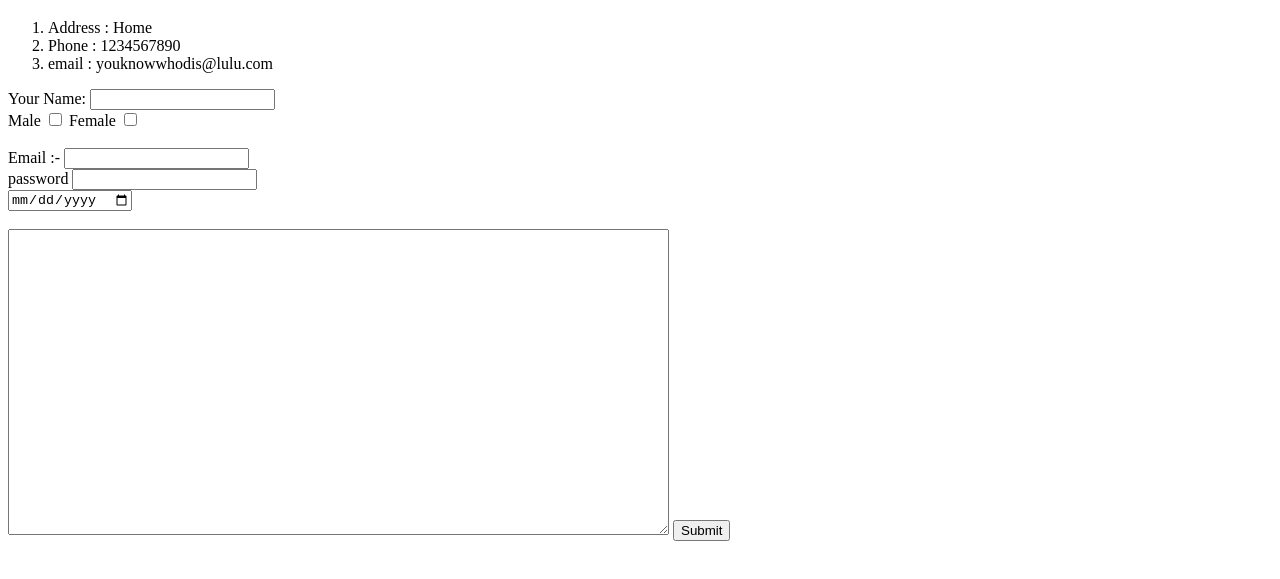
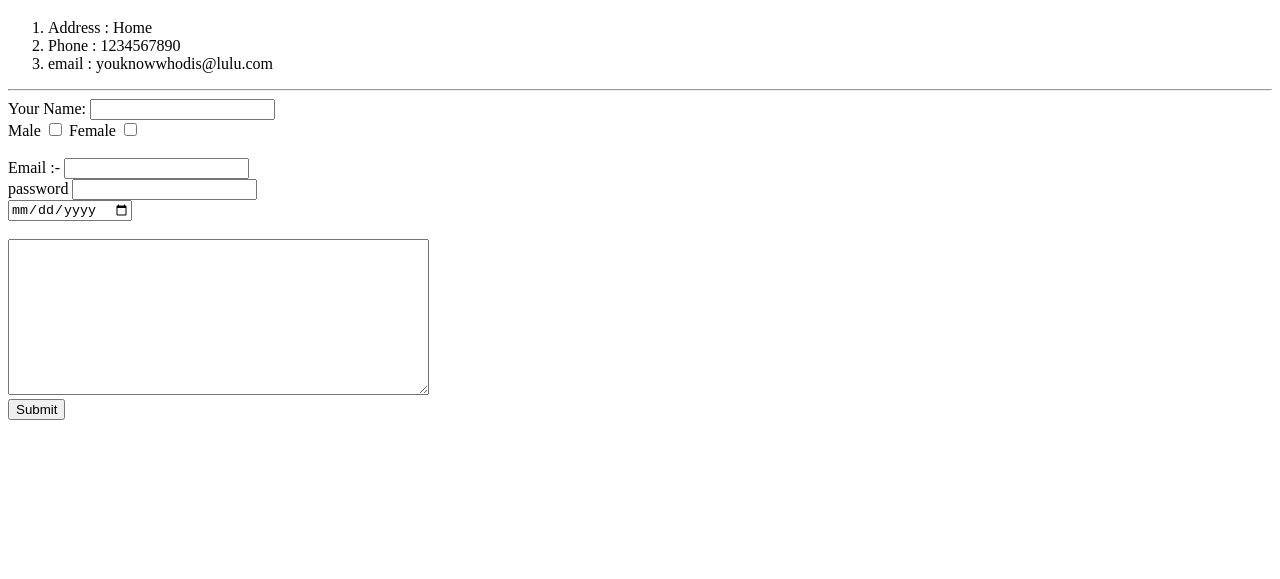
Before and after one commit to Mohammed-Shabbir/CV, a plain HTML site: page Contactme.html in a window 1280 px wide. Shown: the part 61-640 px from the top of the page. Drawn offline with Linux system fonts and the light colour scheme.

Commit message:
Update Contactme.html

```diff
--- a/Contactme.html
+++ b/Contactme.html
@@ -11,7 +11,7 @@
       <li>Phone : 1234567890</li>
       <li>email : youknowwhodis@lulu.com</li>
     </ol>
-
+ <hr>
     <form action="mailto:mohammedshabbir08@gmail.com" method="post" enctype="text/plain">
       <label>Your Name:</label>
       <input type="text" name="" value=""> <br>
@@ -24,7 +24,7 @@
       <label >password</label>
       <input type="password" name="" value=""><br>
       <input type="date" name="Birthday" value=""><br><br>
-       <textarea name="yourMessage" rows="20" cols="80"></textarea>
+       <textarea name="yourMessage" rows="10" cols="50"></textarea><br>
       <input type="submit" name="" value="Submit">
           </form>
   </body>
```
